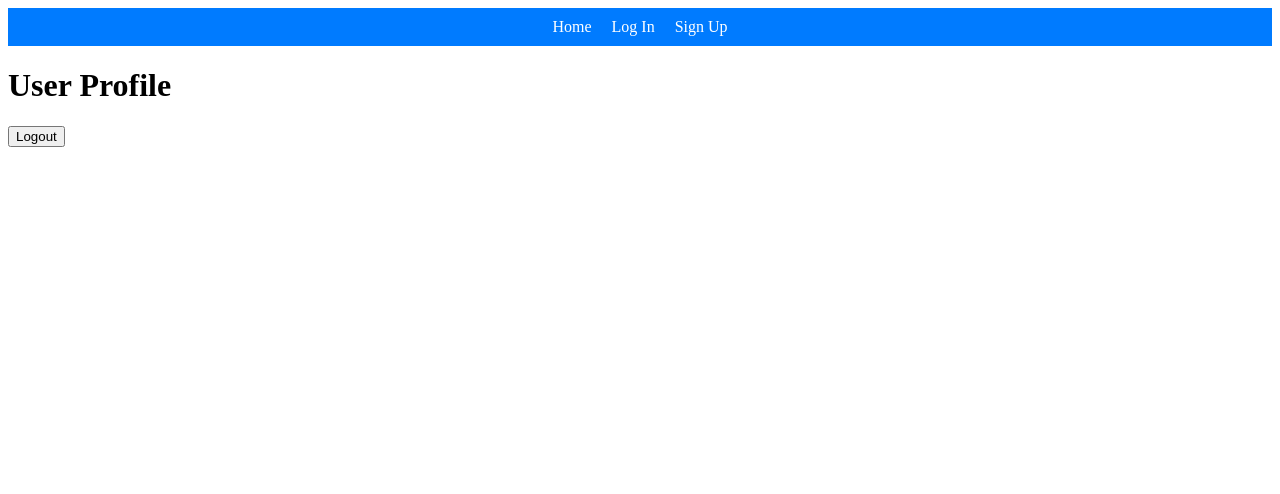
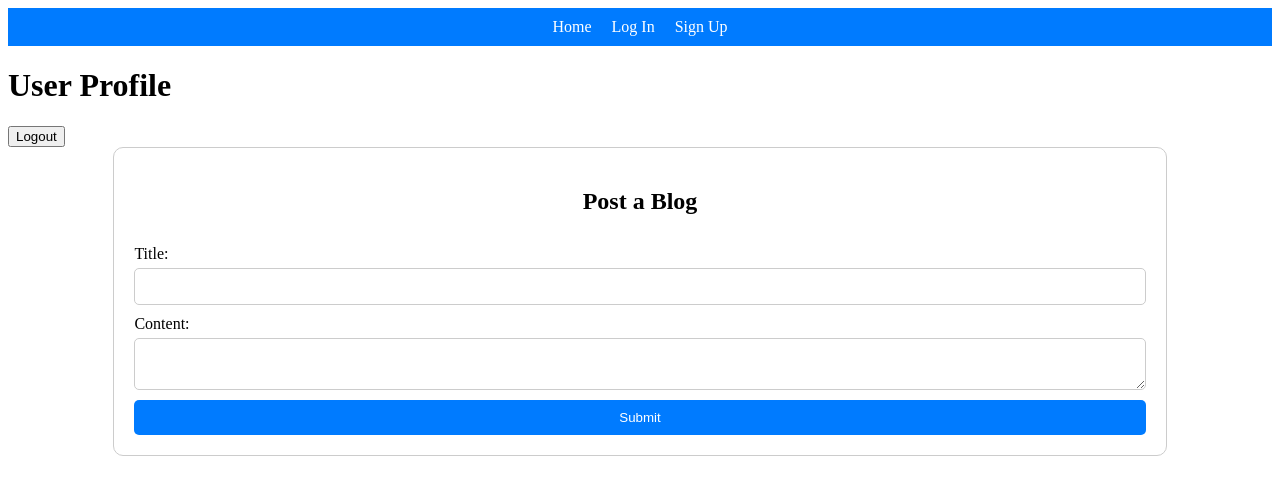
Before and after one commit to hamidhsz/OCproject07, a Vue app in the folder frontend/: page /userprofile in a window 1280 px wide. Shown: the top 494 px of the page. Built offline with nearby package versions, Linux system fonts and the light colour scheme.

Commit message:
userpage updated

```diff
--- a/frontend/src/App.vue
+++ b/frontend/src/App.vue
@@ -1,11 +1,14 @@
 <script setup>
 import {RouterView} from "vue-router";
 import {getJwtToken} from "@/utils";
-import { ref } from 'vue';
+import { computed } from 'vue';
 import { useRouter } from 'vue-router';
 
-const isLoggedIn = ref(!!getJwtToken());
+
+const isLoggedIn = computed(() => !!getJwtToken());
 const router = useRouter();
+
+
 
 const logout = () => {
   sessionStorage.removeItem('jwt');
--- a/frontend/src/router/index.js
+++ b/frontend/src/router/index.js
@@ -3,6 +3,7 @@ import HomeView from '../views/HomeView.vue'
 import RegisterView from '../views/RegisterView.vue'
 import LoginView from '../views/LoginView.vue'
 import UserProfilePage from '../views/UserProfilePage.vue'
+
 
 
 const router = createRouter({
@@ -31,4 +32,5 @@ const router = createRouter({
   ]
 })
 
+
 export default router
--- a/frontend/src/views/HomeView.vue
+++ b/frontend/src/views/HomeView.vue
@@ -1,17 +1,25 @@
-<script setup>
-
-</script>
-
 <template>
   <main>
-
-    <h1> HelloWorld </h1>
-    <p> Lorem ipsum dolor sit amet consectetur, adipisicing elit. Maxime, sunt? </p>
-
+    <h1>Posts</h1>
+    <div v-for="post in posts" :key="post.id">
+      <h2>{{ post.title }}</h2>
+      <p>{{ post.content }}</p>
+    </div>
   </main>
-
 </template>
 
-<style scoped>
+<script>
+import axios from 'axios';
 
-</style>
+export default {
+  data() {
+    return {
+      posts: [],
+    };
+  },
+  async created() {
+    const response = await axios.get('/posts');
+    this.posts = response.data;
+  },
+};
+</script>
--- a/frontend/src/views/LoginView.vue
+++ b/frontend/src/views/LoginView.vue
@@ -50,7 +50,7 @@ export default {
 
         setJwtToken(jwtToken);
 
-        this.$router.push('/')
+        this.$router.push('/userprofile')
 
       } catch (error) {
         this.error = error.response.data.error;
--- a/frontend/src/views/UserProfilePage.vue
+++ b/frontend/src/views/UserProfilePage.vue
@@ -5,17 +5,33 @@
         <p><strong>Email:</strong> {{ user.email }}</p>
       </div>
       <button @click="logout">Logout</button>
+
+      <!-- Blog Post Form -->
+    <div class = 'blog-post-form'>
+      <h2>Post a Blog</h2>
+      <form @submit.prevent="submitPost">
+        <label for="title">Title:</label>
+      <input id="title" v-model="postTitle" type="text" required>
+
+       <label for="content">Content:</label>
+        <textarea id="content" v-model="postContent" required></textarea>
+
+        <button type="submit">Submit</button>
+      </form>
+    </div>
+
     </div>
   </template>
 
   <script>
 import axios from 'axios';
 
-
 export default {
   data() {
     return {
       user: null,
+      postTitle: '',
+      postContent: '',
     };
   },
   async created() {
@@ -25,11 +41,58 @@
       this.user = response.data;
     }
   },
-
+  methods: {
+    async submitPost() {
+      await axios.post('/posts', { title: this.postTitle, content: this.postContent });
+      this.postTitle = '';
+      this.postContent = '';
+    },
+  },
 };
 </script>
 
+
 <style scoped>
+.blog-post-form {
+  width: 80%;
+  margin: 0 auto;
+  padding: 20px;
+  border: 1px solid #ccc;
+  border-radius: 10px;
+}
 
+.blog-post-form h2 {
+  text-align: center;
+}
 
+.blog-post-form form {
+  display: flex;
+  flex-direction: column;
+}
+
+.blog-post-form label {
+  margin-top: 10px;
+}
+
+.blog-post-form input,
+.blog-post-form textarea {
+  margin-top: 5px;
+  padding: 10px;
+  border: 1px solid #ccc;
+  border-radius: 5px;
+}
+
+.blog-post-form button {
+  margin-top: 10px;
+  padding: 10px 20px;
+  border: none;
+  border-radius: 5px;
+  background-color: #007BFF;
+  color: white;
+  cursor: pointer;
+}
+
+.blog-post-form button:hover {
+  background-color: #0056b3;
+}
 </style>
```
Lines whose indentation alone changed are shown as unchanged.
